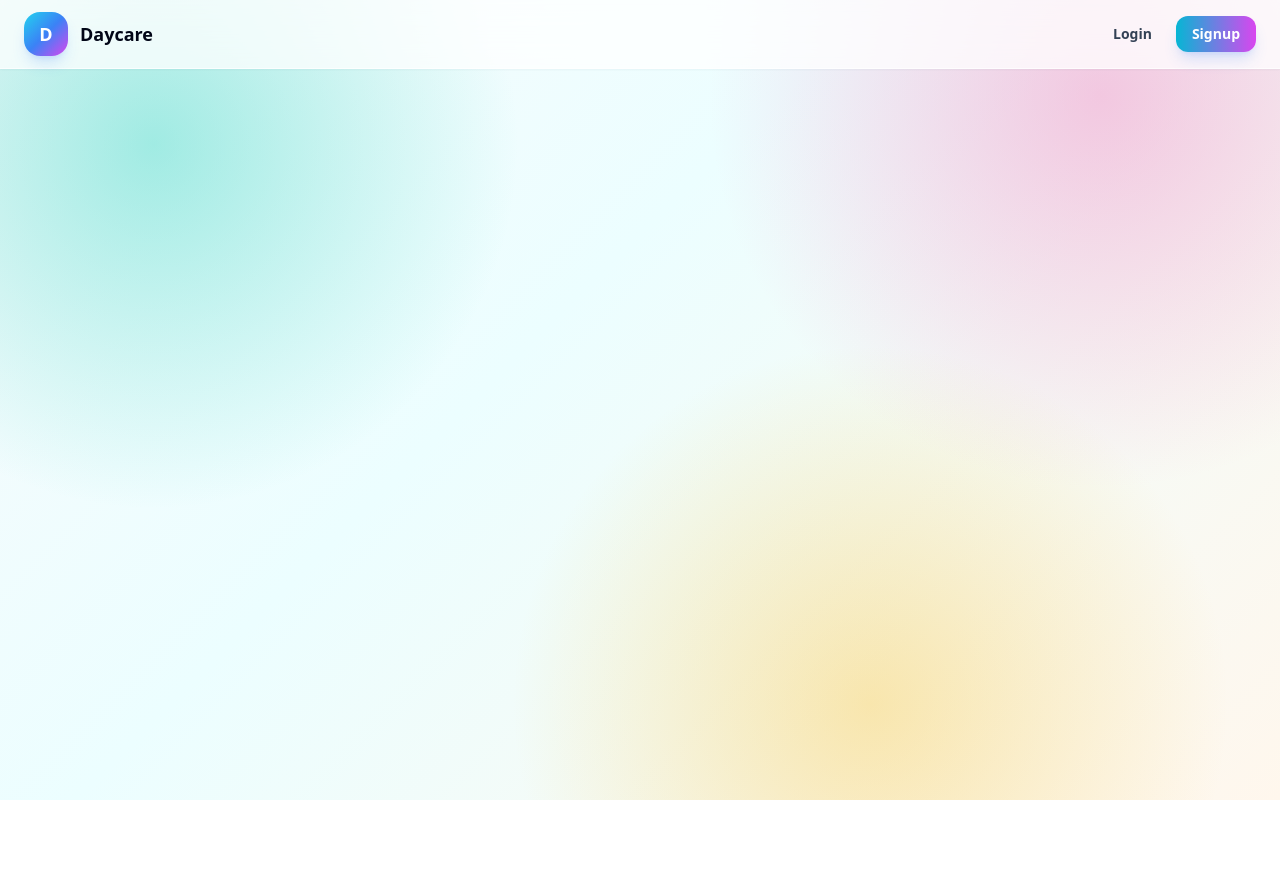
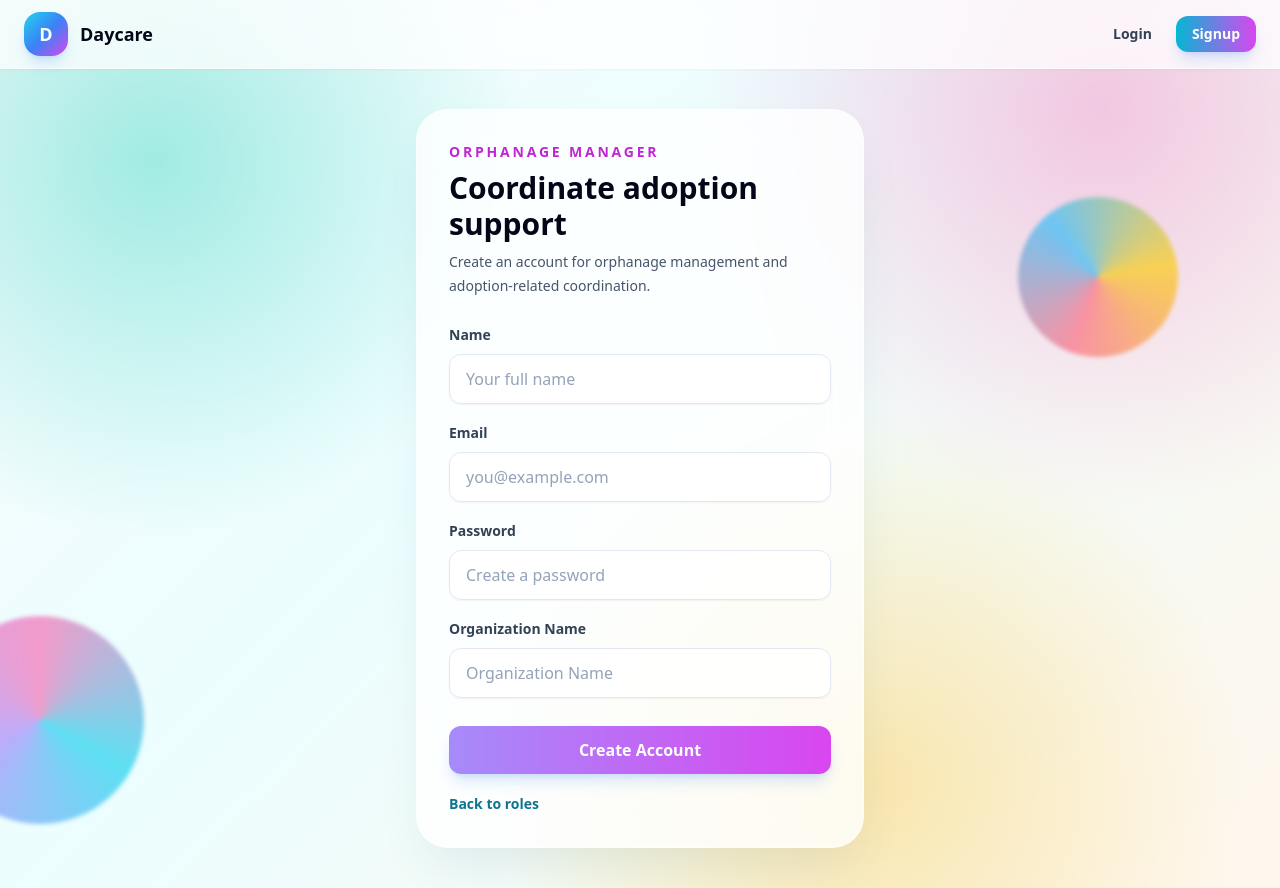
Before and after one commit to mehbubakhan/Software, a React (Create React App) app: page /signup/orphanage-manager in a window 1280 px wide. Before the commit the page ends 800 px from the top, so only its background shows below. Built offline with nearby package versions, Linux system fonts and the light colour scheme; no server answers.

Commit message:
Add signup roles

```diff
--- a/src/components/RoleRedirect.jsx
+++ b/src/components/RoleRedirect.jsx
@@ -10,7 +10,7 @@
     if (!user) return
     // route by role
     if (user.role === 'parent') navigate('/dashboard/parent')
-    else if (user.role === 'admin') navigate('/dashboard/admin')
+    else if (user.role === 'admin' || user.role === 'daycare') navigate('/dashboard/admin')
     else if (user.role === 'nanny') navigate('/dashboard/nanny')
     else navigate('/')
   }, [user, navigate])
--- a/src/pages/DaycareSignup.jsx
+++ b/src/pages/DaycareSignup.jsx
@@ -8,7 +8,7 @@
   const submit = async e => {
     e.preventDefault()
     try{
-      await api.post('/auth/signup', { ...form, role: 'admin' })
+      await api.post('/auth/signup', { ...form, role: 'daycare' })
       alert('Registered')
     }catch(err){
       const msg = err.response?.data?.message || err.response?.data?.error || err.message || 'Signup failed'
--- /dev/null
+++ b/src/pages/RoleSignup.jsx
@@ -0,0 +1,39 @@
+import React, { useState } from 'react'
+import { Link } from 'react-router-dom'
+import FormInput from '../components/FormInput'
+import api from '../services/api'
+
+export default function RoleSignup({ role, title, eyebrow, description, accent = 'from-cyan-500 to-blue-500', extraLabel = 'Organization Name', extraKey = 'organization' }){
+  const [form, setForm] = useState({ name: '', email: '', password: '', [extraKey]: '' })
+
+  const submit = async e => {
+    e.preventDefault()
+    try{
+      await api.post('/auth/signup', { ...form, role })
+      alert('Registered - proceed to login')
+    }catch(err){
+      const msg = err.response?.data?.message || err.response?.data?.error || err.message || 'Signup failed'
+      alert(msg)
+    }
+  }
+
+  return (
+    <div className="relative min-h-[calc(100vh-68px)] overflow-hidden px-4 py-10 sm:px-6 lg:px-8">
+      <div className="auth-shape auth-shape-one" />
+      <div className="auth-shape auth-shape-two" />
+      <div className="mx-auto max-w-md rounded-[2rem] border border-white/70 bg-white/80 p-6 shadow-2xl shadow-cyan-900/10 backdrop-blur-xl sm:p-8">
+        <p className="text-sm font-bold uppercase tracking-[0.2em] text-fuchsia-600">{eyebrow}</p>
+        <h2 className="mt-2 text-3xl font-black text-slate-950">{title}</h2>
+        <p className="mb-6 mt-2 text-sm leading-6 text-slate-600">{description}</p>
+        <form onSubmit={submit}>
+          <FormInput label="Name" placeholder="Your full name" value={form.name} onChange={e => setForm({ ...form, name: e.target.value })} />
+          <FormInput label="Email" type="email" placeholder="you@example.com" value={form.email} onChange={e => setForm({ ...form, email: e.target.value })} />
+          <FormInput label="Password" type="password" placeholder="Create a password" value={form.password} onChange={e => setForm({ ...form, password: e.target.value })} />
+          <FormInput label={extraLabel} placeholder={extraLabel} value={form[extraKey]} onChange={e => setForm({ ...form, [extraKey]: e.target.value })} />
+          <button className={`mt-3 w-full rounded-xl bg-gradient-to-r ${accent} px-5 py-3 font-bold text-white shadow-lg shadow-blue-500/20 transition duration-200 hover:-translate-y-0.5 hover:shadow-xl`} type="submit">Create Account</button>
+        </form>
+        <Link to="/signup" className="mt-5 inline-flex text-sm font-bold text-cyan-700 transition hover:text-fuchsia-600">Back to roles</Link>
+      </div>
+    </div>
+  )
+}
--- a/src/pages/Signup.jsx
+++ b/src/pages/Signup.jsx
@@ -4,9 +4,11 @@
 export default function Signup(){
   const roles = [
     {label: 'Parent', to: '/signup/parent', note: 'Track your child and updates', color: 'from-rose-400 to-orange-400'},
-    {label: 'Daycare Admin', to: '/signup/daycare', note: 'Manage admissions and rooms', color: 'from-cyan-400 to-blue-500'},
     {label: 'Nanny', to: '/signup/nanny', note: 'Find care work and activities', color: 'from-emerald-400 to-teal-500'},
-    {label: 'Transport Staff', to: '/signup/transport', note: 'Coordinate safe daily rides', color: 'from-violet-400 to-fuchsia-500'}
+    {label: 'Daycare', to: '/signup/daycare', note: 'Manage care rooms and daycare setup', color: 'from-cyan-400 to-blue-500'},
+    {label: 'Admin', to: '/signup/admin', note: 'Oversee users, requests, and operations', color: 'from-slate-700 to-slate-950'},
+    {label: 'Marketplace Seller', to: '/signup/marketplace-seller', note: 'Offer daycare products and services', color: 'from-amber-400 to-orange-500'},
+    {label: 'Orphanage Manager', to: '/signup/orphanage-manager', note: 'Coordinate orphanage and adoption support', color: 'from-violet-400 to-fuchsia-500'}
   ]
 
   return (
--- a/src/routes/Routes.jsx
+++ b/src/routes/Routes.jsx
@@ -7,6 +7,7 @@
 import DaycareSignup from '../pages/DaycareSignup'
 import NannySignup from '../pages/NannySignup'
 import TransportSignup from '../pages/TransportSignup'
+import RoleSignup from '../pages/RoleSignup'
 import ParentDashboard from '../pages/dashboard/ParentDashboard'
 import AdminDashboard from '../pages/dashboard/AdminDashboard'
 import NannyDashboard from '../pages/dashboard/NannyDashboard'
@@ -22,12 +23,15 @@
       <Route path="/signup/parent" element={<ParentSignup/>} />
       <Route path="/signup/daycare" element={<DaycareSignup/>} />
       <Route path="/signup/nanny" element={<NannySignup/>} />
+      <Route path="/signup/admin" element={<RoleSignup role="admin" eyebrow="Admin Signup" title="Create admin access" description="Create an admin account for oversight, approvals, and daily operations." accent="from-slate-700 to-slate-950" extraLabel="Admin Area" extraKey="adminArea" />} />
+      <Route path="/signup/marketplace-seller" element={<RoleSignup role="marketplace_seller" eyebrow="Marketplace Seller" title="Start selling in the marketplace" description="Create a seller account for daycare products, supplies, and services." accent="from-amber-400 to-orange-500" extraLabel="Shop Name" extraKey="shopName" />} />
+      <Route path="/signup/orphanage-manager" element={<RoleSignup role="orphanage_manager" eyebrow="Orphanage Manager" title="Coordinate adoption support" description="Create an account for orphanage management and adoption-related coordination." accent="from-violet-400 to-fuchsia-500" extraLabel="Organization Name" extraKey="organizationName" />} />
       <Route path="/signup/transport" element={<TransportSignup/>} />
 
       <Route path="/role-redirect" element={<RoleRedirect/>} />
 
       <Route path="/dashboard/parent/*" element={<ProtectedRoute roles={["parent"]}><ParentDashboard/></ProtectedRoute>} />
-      <Route path="/dashboard/admin/*" element={<ProtectedRoute roles={["admin"]}><AdminDashboard/></ProtectedRoute>} />
+      <Route path="/dashboard/admin/*" element={<ProtectedRoute roles={["admin","daycare"]}><AdminDashboard/></ProtectedRoute>} />
       <Route path="/dashboard/nanny/*" element={<ProtectedRoute roles={["nanny"]}><NannyDashboard/></ProtectedRoute>} />
     </Routes>
   )
```
